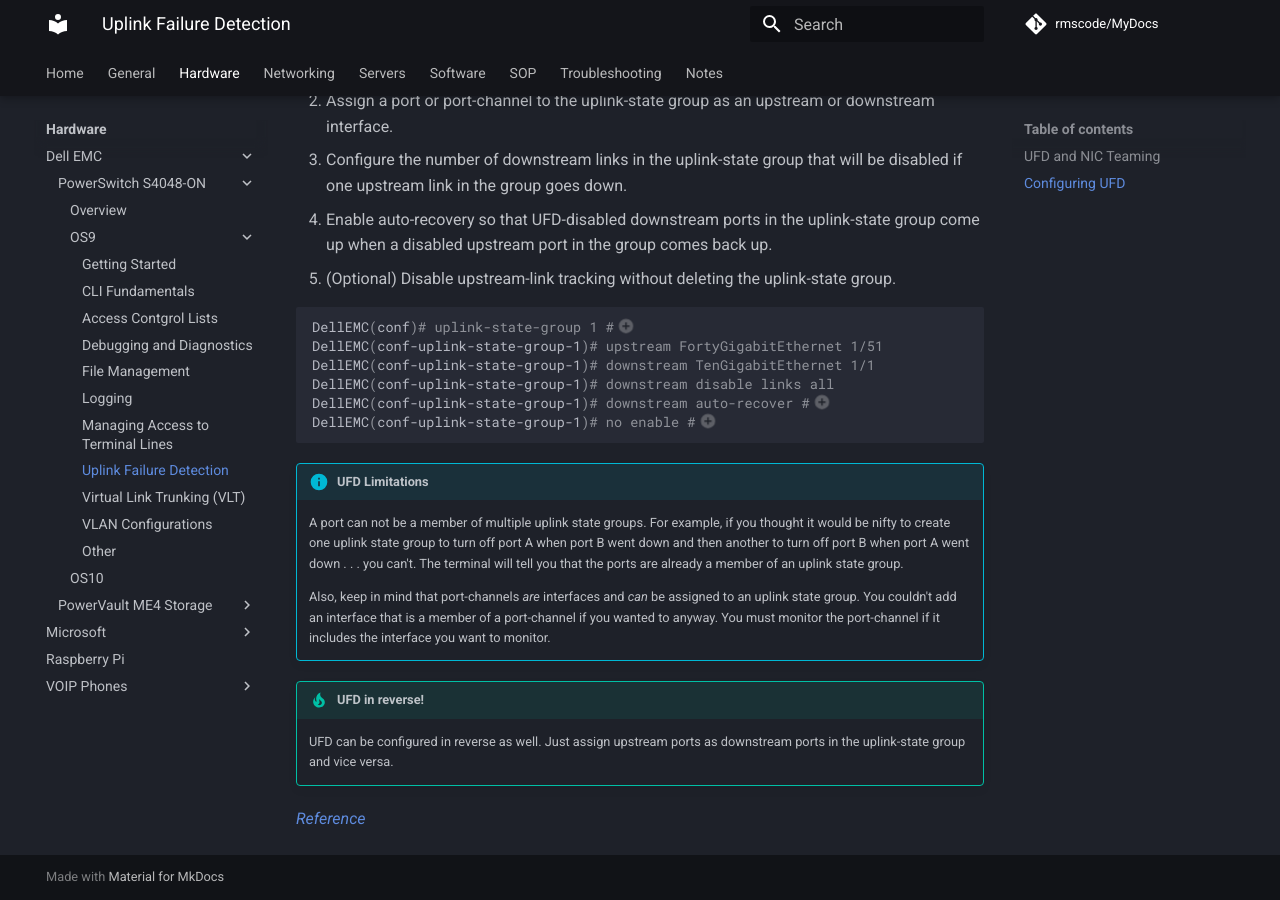
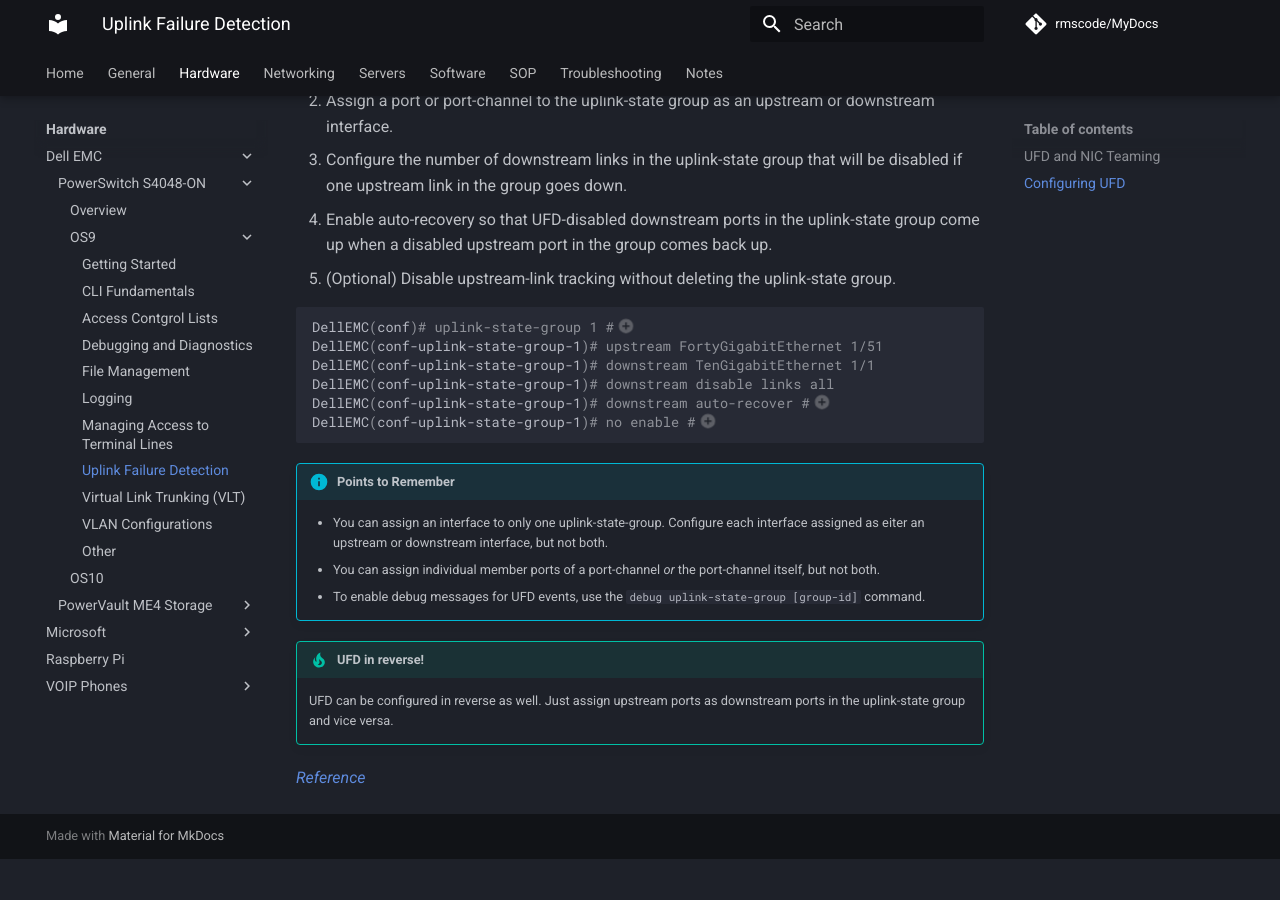
Before and after one commit to rmscode/binary-garden, an MkDocs documentation site: the page built from docs/hardware/dell-emc/S4048-ON/os9-ufd.md, in a window 1280 px wide and 900 px high, scrolled down 1472 px. Built offline with MkDocs 1.6.1 and Material for MkDocs 9.7.7, drawn with Linux system fonts in a browser that asks for light colours; comment, search, counter and statistics services are not loaded; after the commit the page ends 2331 px from its top, so only the background shows below that.

Commit message:
Update os9-ufd.md

```diff
--- a/docs/hardware/dell-emc/S4048-ON/os9-ufd.md
+++ b/docs/hardware/dell-emc/S4048-ON/os9-ufd.md
@@ -40,11 +40,11 @@
 2. The `auto-recovery` setting is enable by default, but included here for reference. It enables the automatic bring up of disabled downstream ports when the upstream port comes back up.
 3. This is useful for testing/troubleshooting. UFD can be turned on or off without removing the config. Turn tracking back on with `enable`.
 
-!!! info "UFD Limitations"
+!!! info "Points to Remember"
 
-    A port can not be a member of multiple uplink state groups. For example, if you thought it would be nifty to create one uplink state group to turn off port A when port B went down and then another to turn off port B when port A went down . . . you can't. The terminal will tell you that the ports are already a member of an uplink state group.
-
-    Also, keep in mind that port-channels *are* interfaces and *can* be assigned to an uplink state group. You couldn't add an interface that is a member of a port-channel if you wanted to anyway. You must monitor the port-channel if it includes the interface you want to monitor.
+    - You can assign an interface to only one uplink-state-group. Configure each interface assigned as eiter an upstream or downstream interface, but not both.
+    - You can assign individual member ports of a port-channel *or* the port-channel itself, but not both.
+    - To enable debug messages for UFD events, use the `debug uplink-state-group [group-id]` command.
 
 !!! tip "UFD in reverse!"
 
```
